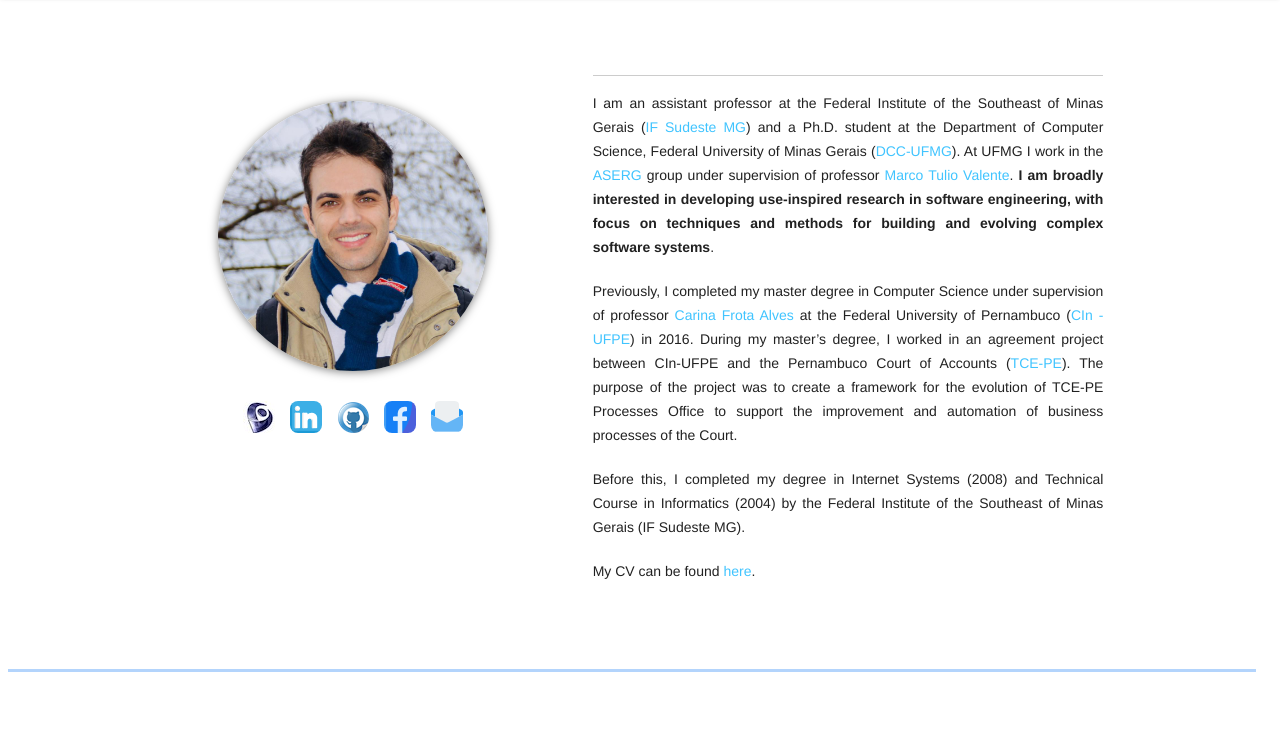
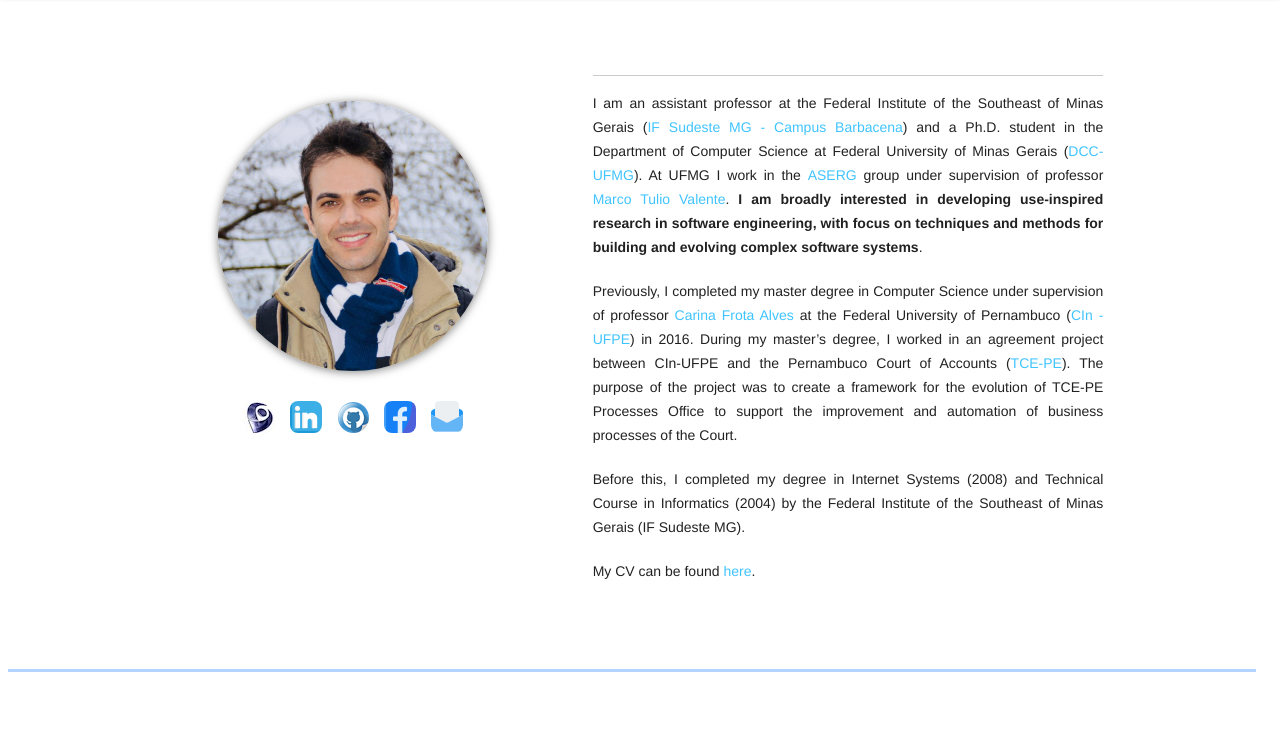
Before and after one commit to fabiosferreira/fabiosferreira.github.io, a plain HTML site: page index.html in a window 1280 px wide. Shown: the part 67-796 px from the top of the page. Drawn offline with Linux system fonts and the light colour scheme.

Commit message:
Updating info

```diff
--- a/index.html
+++ b/index.html
@@ -83,7 +83,7 @@
 					<div class="biography mdl-cell--5-col mdl-cell--7-col-tablet">
 						<hr></hr>
 						<p class="wow fadeInUp" data-wow-iteration="1">
-							I am an assistant professor at the Federal Institute of the Southeast of Minas Gerais (<a href="https://www.ifsudestemg.edu.br">IF Sudeste MG</a>) and a Ph.D. student at the Department of Computer Science, Federal University of Minas Gerais (<a href="http://ppgcc.dcc.ufmg.br/en/">DCC-UFMG</a>). At UFMG I work in the <a href="http://aserg.labsoft.dcc.ufmg.br">ASERG</a> group under supervision of professor <a href="https://homepages.dcc.ufmg.br/~mtov/">Marco Tulio Valente</a>. <b>I am broadly interested in developing use-inspired research in software engineering, with focus on techniques and methods for building and evolving complex software systems</b>.
+							I am an assistant professor at the Federal Institute of the Southeast of Minas Gerais (<a href="https://www.ifsudestemg.edu.br">IF Sudeste MG - Campus Barbacena</a>) and a Ph.D. student in the Department of Computer Science at Federal University of Minas Gerais (<a href="http://ppgcc.dcc.ufmg.br/en/">DCC-UFMG</a>). At UFMG I work in the <a href="http://aserg.labsoft.dcc.ufmg.br">ASERG</a> group under supervision of professor <a href="https://homepages.dcc.ufmg.br/~mtov/">Marco Tulio Valente</a>. <b>I am broadly interested in developing use-inspired research in software engineering, with focus on techniques and methods for building and evolving complex software systems</b>.
 						</p><br>
 						<p class="wow fadeInUp" data-wow-iteration="1">
 							Previously, I completed my master degree in Computer Science under supervision of professor <a href="https://www2.cin.ufpe.br/site/lerContato.php?s=1&c=8&id=45">Carina Frota Alves</a> at the Federal University of Pernambuco (<a href="https://www2.cin.ufpe.br/site/index.php">CIn - UFPE</a>) in 2016. During my master’s degree, I worked in an agreement project between CIn-UFPE and the Pernambuco Court of Accounts (<a href="http://www.tce.pe.gov.br/">TCE-PE</a>). The purpose of the project was to create a framework for the evolution of TCE-PE Processes Office to support the improvement and automation of business processes of the Court.
```
